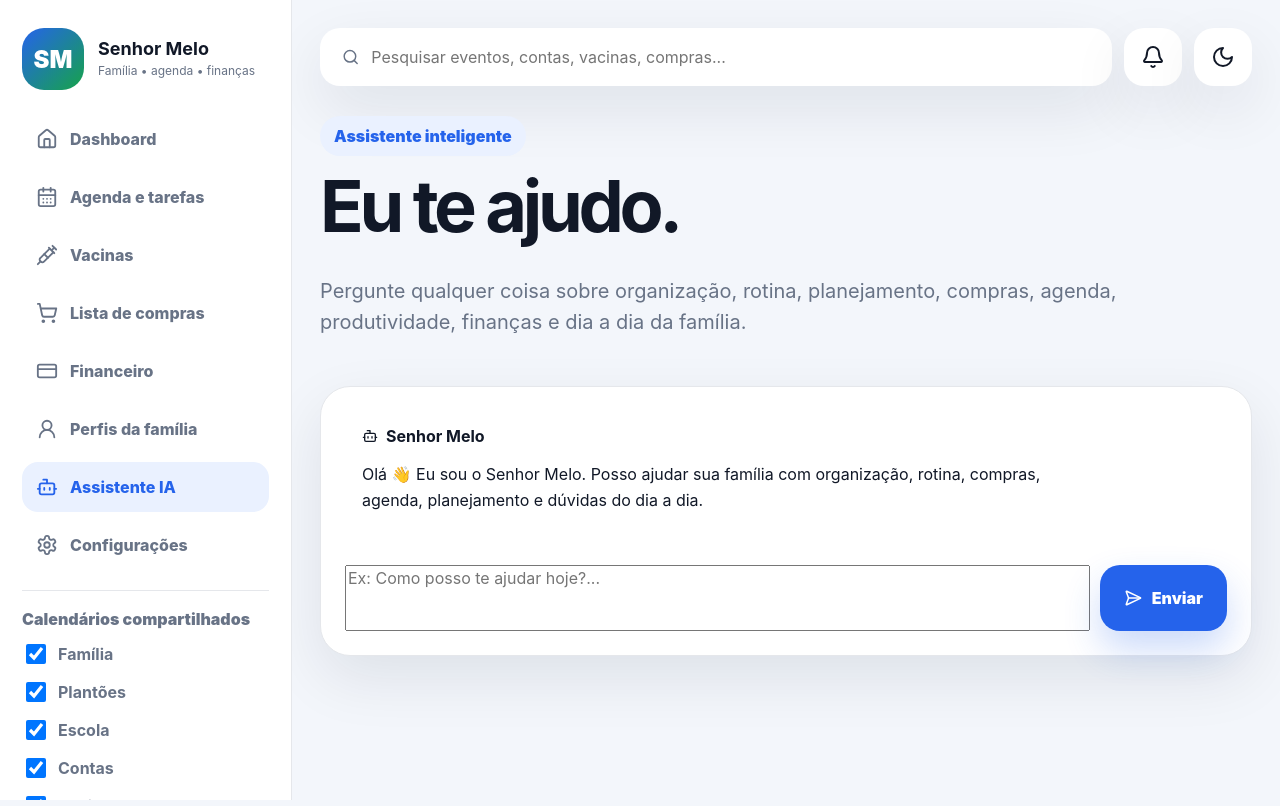
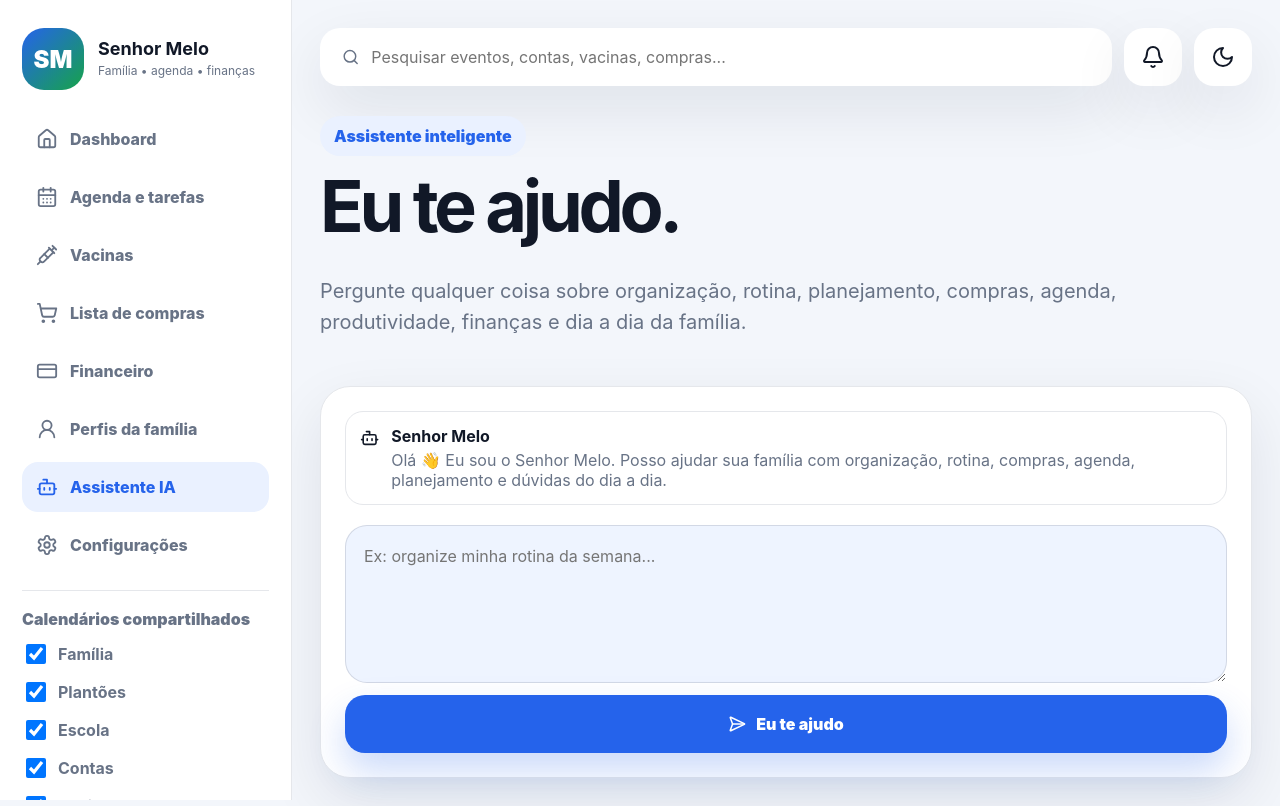
Before and after one commit to TammyMelo01/Senhor-Melo, a Next.js app: page /assistente in a window 1280 px wide. Built offline with nearby package versions, Linux system fonts and the light colour scheme.

Commit message:
Update page.tsx

```diff
--- a/app/assistente/page.tsx
+++ b/app/assistente/page.tsx
@@ -23,12 +23,14 @@ export default function AssistentePage() {
   async function sendMessage() {
     if (!prompt.trim() || loading) return;
 
-    const userMessage: Message = {
-      role: "user",
-      content: prompt,
-    };
+    const currentPrompt = prompt;
 
-    setMessages((current) => [...current, userMessage]);
+    setMessages((current) => [
+      ...current,
+      { role: "user", content: currentPrompt },
+    ]);
+
+    setPrompt("");
     setLoading(true);
 
     try {
@@ -37,23 +39,22 @@ export default function AssistentePage() {
         headers: {
           "Content-Type": "application/json",
         },
-        body: JSON.stringify({
-          prompt,
-        }),
+        body: JSON.stringify({ prompt: currentPrompt }),
       });
 
       const data = await response.json();
 
-      const assistantMessage: Message = {
+      setMessages((current) => [
+        ...current,
+        {
           role: "assistant",
           content:
             data.answer ||
             data.summary ||
             "Não consegui responder agora.",
-      };
-
-      setMessages((current) => [...current, assistantMessage]);
-    } catch (error) {
+        },
+      ]);
+    } catch {
       setMessages((current) => [
         ...current,
         {
@@ -64,7 +65,6 @@ export default function AssistentePage() {
       ]);
     }
 
-    setPrompt("");
     setLoading(false);
   }
 
@@ -76,83 +76,44 @@ export default function AssistentePage() {
         <h1>Eu te ajudo.</h1>
 
         <p className="lead">
-          Pergunte qualquer coisa sobre organização, rotina,
-          planejamento, compras, agenda, produtividade,
-          finanças e dia a dia da família.
+          Pergunte qualquer coisa sobre organização, rotina, planejamento,
+          compras, agenda, produtividade, finanças e dia a dia da família.
         </p>
       </section>
 
       <section className="panel-card">
-        <div
-          style={{
-            display: "flex",
-            flexDirection: "column",
-            gap: 14,
-            marginBottom: 20,
-          }}
-        >
+        <div className="summary-list">
           {messages.map((message, index) => (
-            <article
-              key={index}
-              style={{
-                alignSelf:
-                  message.role === "user"
-                    ? "flex-end"
-                    : "flex-start",
-                maxWidth: "85%",
-                background:
-                  message.role === "user"
-                    ? "rgba(37,99,235,0.15)"
-                    : "rgba(255,255,255,0.04)",
-                border: "1px solid rgba(255,255,255,0.08)",
-                padding: "14px 16px",
-                borderRadius: 18,
-              }}
-            >
-              <strong
-                style={{
-                  display: "flex",
-                  alignItems: "center",
-                  gap: 8,
-                  marginBottom: 6,
-                }}
-              >
-                {message.role === "assistant" ? (
-                  <>
-                    <Bot size={16} />
-                    Senhor Melo
-                  </>
-                ) : (
-                  "Você"
-                )}
+            <article key={index}>
+              <Bot />
+              <div>
+                <strong>
+                  {message.role === "assistant" ? "Senhor Melo" : "Você"}
                 </strong>
-
-              <p
-                style={{
-                  whiteSpace: "pre-wrap",
-                  lineHeight: 1.6,
-                }}
-              >
+                <span style={{ whiteSpace: "pre-wrap" }}>
                   {message.content}
-              </p>
+                </span>
+              </div>
             </article>
           ))}
         </div>
 
-        <div
-          style={{
-            display: "flex",
-            gap: 10,
-          }}
-        >
+        <div style={{ marginTop: 20, display: "grid", gap: 12 }}>
           <textarea
-            placeholder="Ex: Como posso te ajudar hoje?..."
+            placeholder="Ex: organize minha rotina da semana..."
             value={prompt}
             onChange={(event) => setPrompt(event.target.value)}
-            rows={3}
+            rows={5}
             style={{
-              flex: 1,
-              resize: "none",
+              width: "100%",
+              resize: "vertical",
+              borderRadius: 22,
+              padding: 18,
+              border: "1px solid rgba(15, 23, 42, 0.12)",
+              background: "#eef4ff",
+              fontSize: 16,
+              lineHeight: 1.5,
+              outline: "none",
             }}
           />
 
@@ -160,13 +121,17 @@ export default function AssistentePage() {
             className="primary-action"
             onClick={sendMessage}
             disabled={loading}
+            type="button"
           >
             {loading ? (
-              <Loader2 className="spin" size={18} />
+              <>
+                <Loader2 size={18} />
+                Pensando...
+              </>
             ) : (
               <>
                 <SendHorizonal size={18} />
-                Enviar
+                Eu te ajudo
               </>
             )}
           </button>
```
Lines whose indentation alone changed are shown as unchanged.
